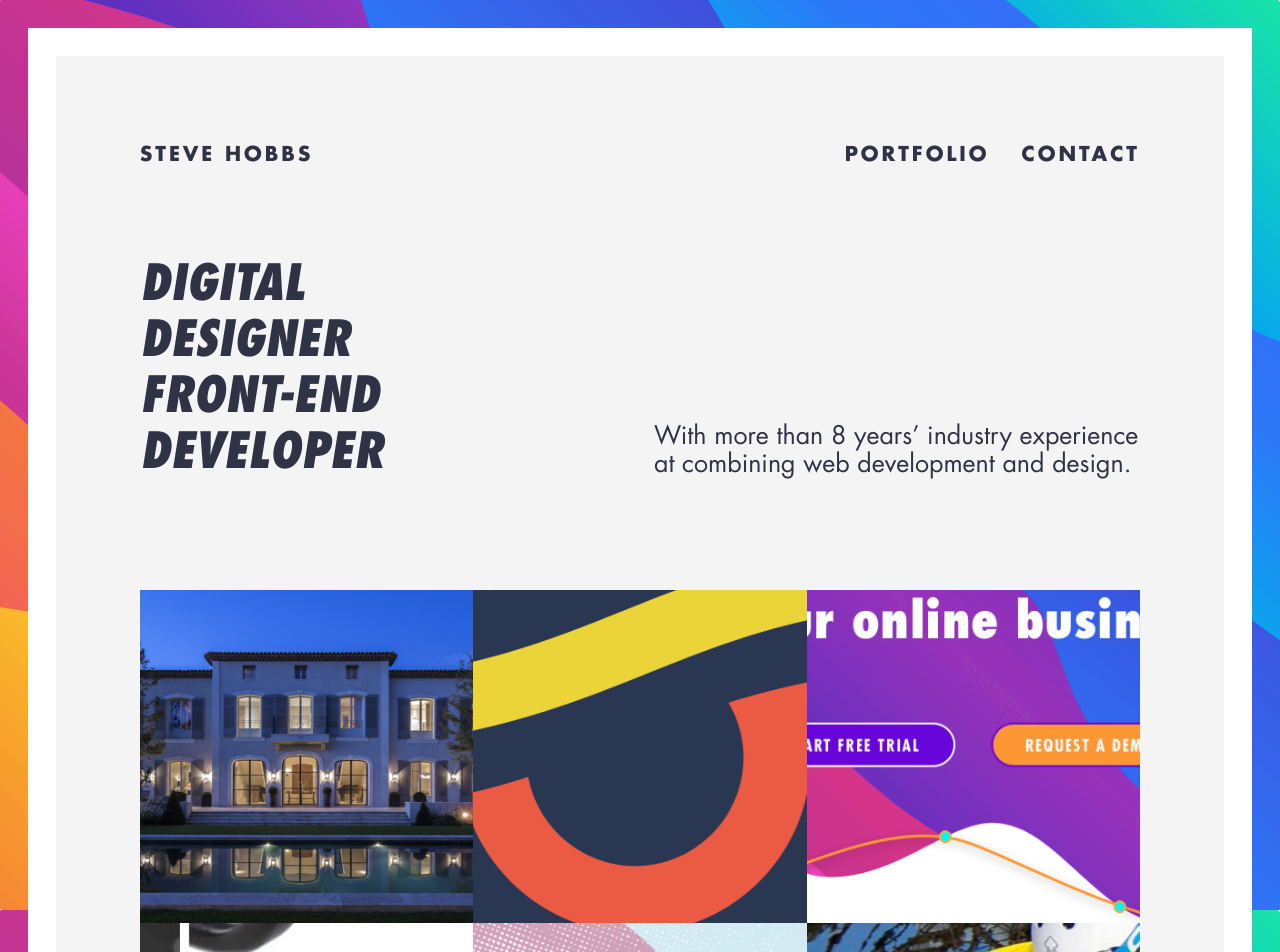
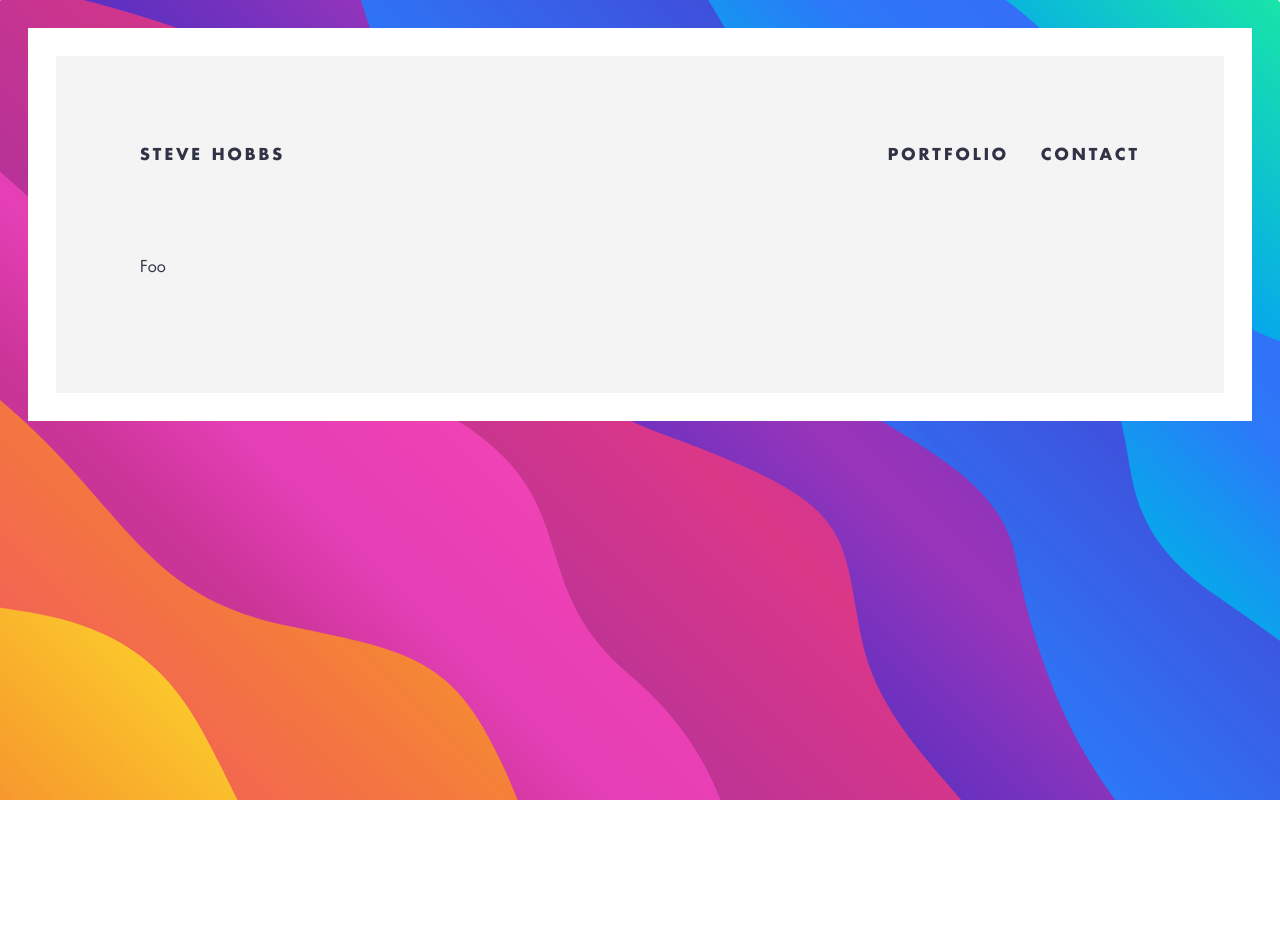
Before and after one commit to shoobzy/iamstevehobbs, a React (Vite) app: page /contact in a window 1280 px wide. Shown: the top 952 px of the page. After the commit the page ends 800 px from the top, so only its background shows below. Built offline with nearby package versions, Linux system fonts and the light colour scheme.

Commit message:
Iterate over the projects. More routing.

```diff
--- a/src/components/App.js
+++ b/src/components/App.js
@@ -8,9 +8,8 @@ import {
   CSSTransition,
   TransitionGroup
 } from "react-transition-group";
-// import { HashLink as HashLink } from 'react-router-hash-link';
 
-import Portfolio from "./Portfolio";
+import Home from "./Home";
 import Contact from "./Contact";
 
 import "../style.css";
@@ -23,23 +22,24 @@ class App extends React.Component {
           <div>
             <nav className="o-Grid c-Nav">
               <div>
-                  <NavLink to="/">Steve Hobbs</NavLink>
+                <NavLink exact to="/">Steve Hobbs</NavLink>
               </div>
               <div>
-                  <NavLink to="/#portfolio">Portfolio</NavLink>
-                  <NavLink to="/contact">Contact</NavLink>
+                <NavLink exact to="/" activeClassName="active">Portfolio</NavLink>
+                <NavLink to="/contact" activeClassName="active">Contact</NavLink>
               </div>
             </nav>
 
             <Route render={({location}) => (
               <TransitionGroup>
                 <CSSTransition
-                  timeout={300}
-                  classNames="fade"
+                  key={location.key}
+                  timeout={500}
+                  classNames="fadeInUp"
                 >
                   <Switch location={location}>
-                    <Route exact path="/" component={Portfolio} />
-                    <Route path="/" component={Portfolio} />
+                    <Route exact path="/" component={Home} />
+                    <Route exact path="/" component={Home} />
                     <Route path="/contact" component={Contact} />
                   </Switch>
                 </CSSTransition>
--- a/src/components/Contact.js
+++ b/src/components/Contact.js
@@ -1,9 +1,11 @@
 import React from "react";
 
 const Contact = () => {
-    return (
-       <p>Foo</p>
-    )
+  return (
+    <div className="c-Page fadeInUp">
+      <p>Foo</p>
+    </div>
+  )
 }
 
 export default Contact;
--- /dev/null
+++ b/src/components/Home.js
@@ -0,0 +1,15 @@
+import React from "react";
+
+import Intro from "./Intro";
+import Portfolio from "./Portfolio";
+
+const Home = () => {
+  return (
+    <div className="c-Page fadeInUp">
+      <Intro />
+      <Portfolio />
+    </div>
+  )
+}
+
+export default Home;
--- a/src/components/Portfolio.js
+++ b/src/components/Portfolio.js
@@ -1,6 +1,13 @@
 import React from "react";
-
-import PortfolioItem from "./Portfolio/PortfolioItem";
+import {
+  Route,
+  Link,
+  Switch
+} from "react-router-dom";
+import {
+  CSSTransition,
+  TransitionGroup
+} from "react-transition-group";
 
 import LaBergerie from "../images/portfolio/la-bergerie.webp";
 import ThreeStreams from "../images/portfolio/three-streams.webp";
@@ -14,88 +21,62 @@ import Moonshine from "../images/portfolio/moonshine.webp";
 import Diner from "../images/portfolio/open-24-hours.webp";
 import Solstice from "../images/portfolio/solstice.webp";
 import Milkyway from "../images/portfolio/milkyway.webp";
-import Intro from "./Intro";
 
-const Portfolio = () => {
-  return (
-    <div>
-      <Intro />
-      <div className="c-Portfolio o-Grid" id="portfolio">
-        <PortfolioItem
-          url={"#"}
-          img_url={LaBergerie}
-          title={"La Bergerie"}
-          category={"Web"}
-        />
-        <PortfolioItem
-          url={"#"}
-          img_url={ThreeStreams}
-          title={"Three Streams"}
-          category={"Digital"}
-        />
-        <PortfolioItem
-          url={"#"}
-          img_url={ECommerce}
-          title={"eCommerce landing page"}
-          category={"Web"}
-        />
-        <PortfolioItem
-          url={"#"}
-          img_url={ProductPage}
-          title={"Product Detail Page"}
-          category={"Web"}
-        />
-        <PortfolioItem
-          url={"#"}
-          img_url={Bethany}
-          title={"Bethany"}
-          category={"Digital"}
-        />
-        <PortfolioItem
-          url={"#"}
-          img_url={SeeTheWorld}
-          title={"SeeTheWorld"}
-          category={"Web"}
-        />
-        <PortfolioItem
-          url={"#"}
-          img_url={Henry}
-          title={"Henry"}
-          category={"Digital"}
-        />
-        <PortfolioItem
-          url={"#"}
-          img_url={ChaletRentals}
-          title={"Chalet & Apartment Rentals"}
-          category={"Web"}
-        />
-        <PortfolioItem
-          url={"#"}
-          img_url={Moonshine}
-          title={"Moonshine"}
-          category={"Digital"}
-        />
-        <PortfolioItem
-          url={"#"}
-          img_url={Diner}
-          title={"Diner"}
-          category={"Digital"}
-        />
-        <PortfolioItem
-          url={"#"}
-          img_url={Solstice}
-          title={"Solstice"}
-          category={"Photography"}
-        />
-        <PortfolioItem
-          url={"#"}
-          img_url={Milkyway}
-          title={"Milkyway"}
-          category={"Photography"}
-        />
+import LaBergerieProject from "./Projects/LaBergerie";
+
+class Portfolio extends React.Component {
+  render() {
+    const Projects = [
+      { id: 0, url: "/la-bergerie", img_url: LaBergerie, title: "La Bergerie", category: "Web", component: LaBergerieProject },
+      { id: 1, url: "/three-streams", img_url: ThreeStreams, title: "Three Streams", category: "Digital", component: null },
+      { id: 3, url: "/e-commerce-concept", img_url: ECommerce, title: "Ecommerce concept", category: "Digital", component: null },
+      { id: 4, url: "/product-detail-concept", img_url: ProductPage, title: "Product page concept", category: "Digital", component: null },
+      { id: 5, url: "/bethany", img_url: Bethany, title: "Bethany", category: "Print", component: null },
+      { id: 6, url: "/seetheworld", img_url: SeeTheWorld, title: "SeeTheWorld", category: "Web", component: null },
+      { id: 7, url: "/henry", img_url: Henry, title: "Henry", category: "Print", component: null },
+      { id: 8, url: "/chalet-rentals", img_url: ChaletRentals, title: "Chalet Rentals", category: "Web", component: null },
+      { id: 9, url: "/moonshine", img_url: Moonshine, title: "Moonshine", category: "Digital", component: null },
+      { id: 10, url: "/diner", img_url: Diner, title: "Diner wrap", category: "Print", component: null },
+      { id: 11, url: "/solstice", img_url: Solstice, title: "Solstice", category: "Photography", component: null },
+      { id: 12, url: "/milkyway", img_url: Milkyway, title: "Milkyway", category: "Photography", component: null }
+    ];
+
+    return (
+      <div className="o-Grid">
+        {Projects.map(i => (
+          <div
+            key={i.id}
+            className="c-Portfolio--Item o-Grid--Item 1/2-TabletPortraitUp 1/3-TabletLandscapeUp"
+          >
+            <Link to={i.url}>
+              <img className="c-Portfolio--ItemImg" src={i.img_url}/>
+                <div className="c-Portfolio--Content">
+                  <div className="c-Portfolio--Text">
+                    <h5 className="c-Portfolio--Title">{i.title}</h5>
+                    <p className="c-Portfolio--Category">{i.category}</p>
+                  </div>
+                </div>
+                <div className="c-Portfolio--Background"></div>
+            </Link>
+
+            <Route render={({location}) => (
+              <TransitionGroup>
+                <CSSTransition
+                  key={location.key}
+                  timeout={500}
+                  classNames="fadeInUp"
+                >
+                  <Switch location={location}>
+                    <Route path={i.url} component={i.component} />
+                  </Switch>
+                </CSSTransition>
+              </TransitionGroup>
+            )} />
+          </div>
+        ))}
       </div>
-    </div>
-  );
+    );
+  }
 }
 
 export default Portfolio;
--- a/src/components/Portfolio/PortfolioItem.js
+++ b/src/components/Portfolio/PortfolioItem.js
@@ -1,45 +1,28 @@
 import React from "react"
 import {
-  BrowserRouter as Router,
-  Link
+  Route,
+  Link,
+  Switch
 } from "react-router-dom";
+import {
+  CSSTransition,
+  TransitionGroup
+} from "react-transition-group";
 
 class PortfolioItem extends React.Component {
-  constructor(props) {
-    super(props);
-
-    this.state = {
-      hover: false
-    };
-  }
-
-  onMouseEnter() {
-    this.setState({
-      hover: true
-    });
-  }
-
-  onMouseLeave() {
-    this.setState({
-      hover: false
-    });
-  }
-
   render() {
     const {
       url,
       img_url,
       title,
-      category
+      category,
+      component
     } = this.props;
 
     return (
-      <Router>
-        <div className="c-Portfolio--Item o-Grid--Item 1/2-TabletPortraitUp 1/3-TabletLandscapeUp">
-          <Link to={url}
-            onMouseEnter={this.onMouseEnter()}
-            onMouseLeave={this.onMouseLeave()}
-          >
+      <div className="c-Portfolio--Item o-Grid--Item 1/2-TabletPortraitUp 1/3-TabletLandscapeUp">
+        <div>
+          <Link to={url}>
             <img className="c-Portfolio--ItemImg" src={img_url}/>
             <div className="c-Portfolio--Content">
               <div className="c-Portfolio--Text">
@@ -50,20 +33,22 @@ class PortfolioItem extends React.Component {
             <div className="c-Portfolio--Background"></div>
           </Link>
         </div>
-      </Router>
+
+        <Route render={({location}) => (
+          <TransitionGroup>
+            <CSSTransition
+              key={location.key}
+              timeout={500}
+              classNames="fadeInUp"
+            >
+              <Switch location={location}>
+                <Route path={url} component={component} />
+              </Switch>
+            </CSSTransition>
+          </TransitionGroup>
+        )} />
+      </div>
     )
-  }
-
-  onMouseEnter() {
-    return () => {
-      this.setState({hover: true});
-    }
-  }
-
-  onMouseLeave() {
-    return () => {
-      this.setState({hover: false});
-    }
   }
 }
 
--- /dev/null
+++ b/src/components/Projects/LaBergerie.js
@@ -0,0 +1,11 @@
+import React from "react";
+
+const LaBergerieProject = () => {
+  return (
+    <div className="c-Page fadeInUp">
+      <p>gdfhsg kjdfgkjdfkjgfdkg kjdf kdfkgdfgk</p>
+    </div>
+  )
+}
+
+export default LaBergerieProject;
--- a/src/index.html
+++ b/src/index.html
@@ -9,7 +9,7 @@
     <meta name="viewport" content="width=device-width, initial-scale=1, shrink-to-fit=no">
 
     <link rel="stylesheet" href="https://use.fontawesome.com/releases/v5.4.1/css/all.css" integrity="sha384-5sAR7xN1Nv6T6+dT2mhtzEpVJvfS3NScPQTrOxhwjIuvcA67KV2R5Jz6kr4abQsz" crossorigin="anonymous">
-    <link rel="stylesheet" href="./style.css">
+    <!-- <link rel="stylesheet" href="./style.css"> -->
     <!-- <link rel="manifest" href="site.webmanifest"> -->
     <!-- <link rel="apple-touch-icon" href="icon.png"> -->
     <!-- Place favicon.ico in the root directory -->
--- a/src/index.js
+++ b/src/index.js
@@ -1,15 +1,15 @@
 import React from "react";
 import ReactDOM from "react-dom";
 import {
-  BrowserRouter as Router,
+  BrowserRouter,
   Route,
 } from "react-router-dom";
 
 import App from "./components/App";
 
 ReactDOM.render(
-  <Router>
+  <BrowserRouter>
     <Route path="/" component={App} />
-  </Router>,
+  </BrowserRouter>,
   document.getElementById("root")
 );
--- a/src/scss/_components.scss
+++ b/src/scss/_components.scss
@@ -10,11 +10,11 @@
 // which is coming up in a bit.
 .c-Nav {
     justify-content: space-between;
+    padding: 0 0 $o-gutter * 3;
 
     a {
         margin-left: $base-font-size * 2;
-        font-size: $h5;
-        font-size: var(--h5);
+        font-size: $base-font-size;
         font-family: $futura-bold;
         line-height: $base-line-height;
         letter-spacing: $base-font-size * .1875;
@@ -29,7 +29,7 @@
 .c-Intro {
     align-items: flex-end;
     justify-content: space-between;
-    padding: $o-gutter * 3 0;
+    padding: 0 0 $o-gutter * 2;
 }
 
 .c-Intro--Bio {
--- a/src/scss/_tools.scss
+++ b/src/scss/_tools.scss
@@ -40,38 +40,96 @@
     }
 }
 
-@keyframes bounce {
-    0%,
-    20%,
-    50%,
-    80%,
+@keyframes fadeInUp {
+    0% {
+        transform: translateY(100px);
+    }
+
     100% {
         transform: translateY(0);
-    }
-
-    40% {
-        transform: translateY(-20px);
-    }
-
-    60% {
-        transform: translateY(-10px);
     }
 }
 
 // Some helpers
 // !important declarations are acceptable for helpers
-.h-Translate--X-Positive {
-    transform: translateX(1px);
+// .fadeInUp {
+//     opacity: 0;
+//     transform: translateY(0);
+//     transition: transform .5s, opacity .5s;
+// }
+
+// .fadeInUp-enter-done {
+//     opacity: 1;
+//     transition: transform .5s, opacity .5s;
+// }
+
+// .fadeInUp-appear,
+// .fadeInUp-enter {
+//     transform: translateY(100px);
+//     transition: transform .5s, opacity .5s;
+// }
+
+// .fadeInUp-appear-active,
+// .fadeInUp-enter.fadeInUp-enter-active {
+//     opacity: 0;
+//     transition: transform .5s, opacity .5s;
+// }
+
+// .fadeInUp-exit {
+//     opacity: 0;
+//     transition: transform .5s, opacity .5s;
+// }
+
+// .fadeInUp-exit.fadeInUp-exit-active {
+//     opacity: 0;
+//     transition: transform .5s, opacity .5s;
+// }
+.fadeInUp-appear,
+.fadeInUp-enter {
+    opacity: 0;
+    z-index: 1;
+    transform: translateY(-28px);
 }
 
-.h-Translate--X-Negative {
-    transform: translateX(-1px);
+// .fadeInUp-appear p,
+// .fadeInUp-enter p {
+//   transform: translateY(-5px);
+//   opacity: 0;
+// }
+.fadeInUp-appear-active,
+.fadeInUp-enter.fadeInUp-enter-active {
+    opacity: 1;
+    transform: translateY(0);
+    transition: opacity 300ms linear 150ms, transform 300ms ease-out 150ms;
 }
 
-.h-Show {
-    opacity: 1 !important;
+// .fadeInUp-appear-active p,
+// .fadeInUp-enter.fadeInUp-enter-active p {
+//   transform: translateY(0);
+//   opacity: 1;
+// }
+
+// .fadeInUp-appear-active p:nth-child(2),
+// .fadeInUp-enter.fadeInUp-enter-active p:nth-child(2) {
+//   transition: opacity 300ms linear 300ms, transform 300ms ease-out 300ms;
+// }
+
+// .fadeInUp-appear-active p:nth-child(3),
+// .fadeInUp-enter.fadeInUp-enter-active p:nth-child(3) {
+//   transition: opacity 300ms linear 400ms, transform 300ms ease-out 400ms;
+// }
+
+// .fadeInUp-appear-active p:nth-child(4),
+// .fadeInUp-enter.fadeInUp-enter-active p:nth-child(4) {
+//   transition: opacity 300ms linear 500ms, transform 300ms ease-out 500ms;
+// }
+.fadeInUp-exit {
+    opacity: 1;
+    transform: translateY(0);
 }
 
-.h-Detached {
-    position: relative !important;
+.fadeInUp-exit.fadeInUp-exit-active {
+    opacity: 0;
+    transform: translateY(-28px);
+    transition: opacity 150ms linear, transform 150ms ease-in;
 }
```
Also changed, not shown: package.json (+2 -7 lines), src/components/Card.js (deleted, +0 -33 lines), 1 other file (tests, documents, lock files or other folders).
